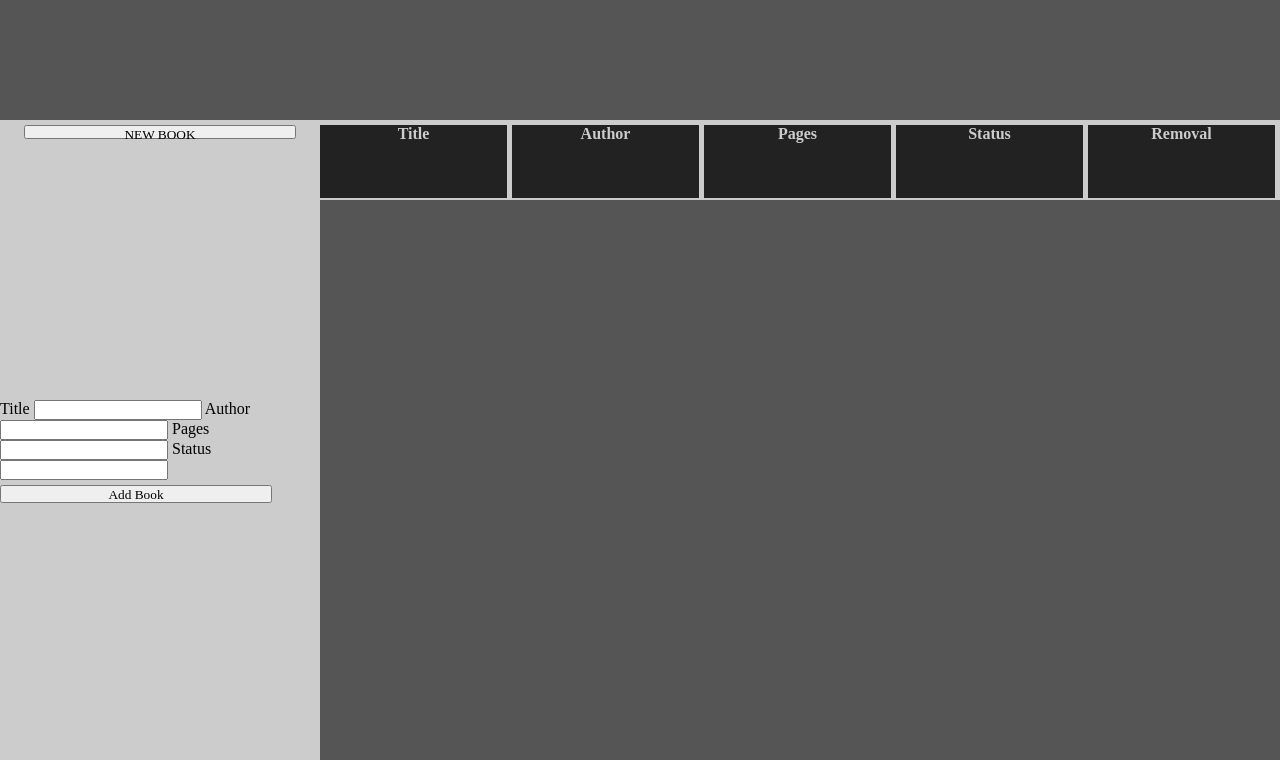
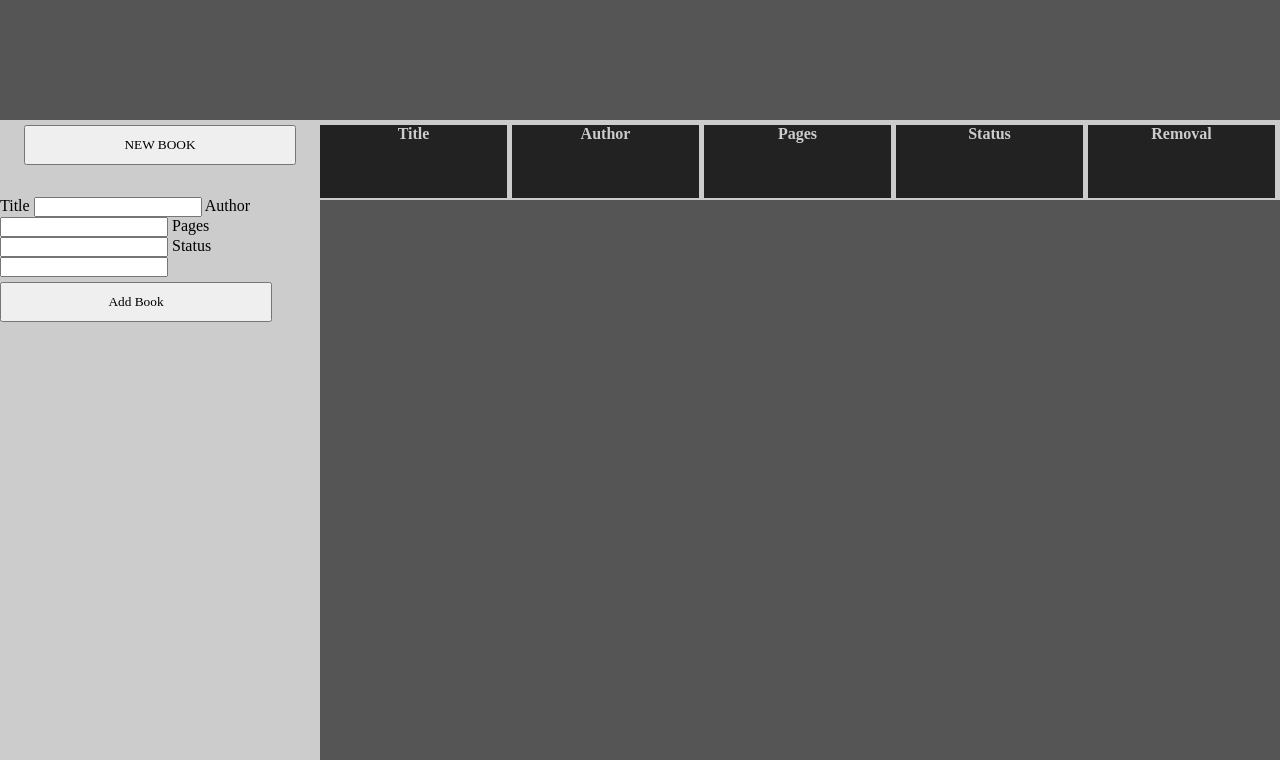
Before and after one commit to Royuin/library, a plain HTML site: page index.html in a window 1280 px wide. Shown: the part 40-800 px from the top of the page. Drawn offline with Linux system fonts and the light colour scheme.

Commit message:
declared rows for aside so new book button will only take the space it needs, while having the form take up the rest of space. Also added a gap for aside and gave button px padding instead of % height to stop button background from being squished

```diff
--- a/style.css
+++ b/style.css
@@ -16,6 +16,8 @@ aside {
   background-color: #ccc;
   display: grid;
   justify-items: center;
+  grid-template-rows: auto 1fr;
+  gap: 5%;
 }
 
 header {
@@ -49,7 +51,7 @@ th {
 button {
   margin-top: 5px;
   width: 85%;
-  height: 5%;
+  padding: 10px;
 }
 
 tr:not(:first-child) {
```
